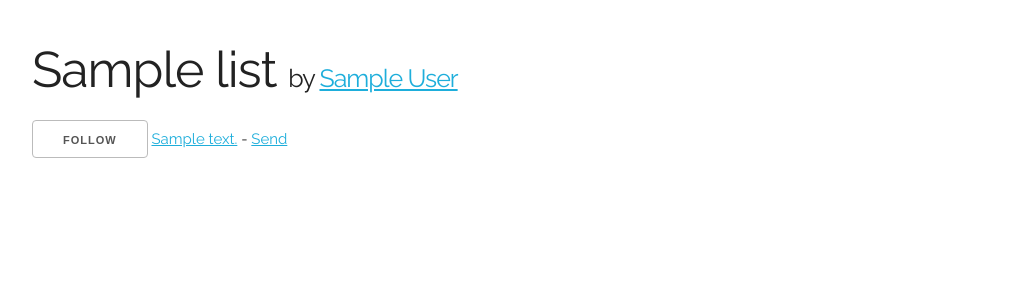
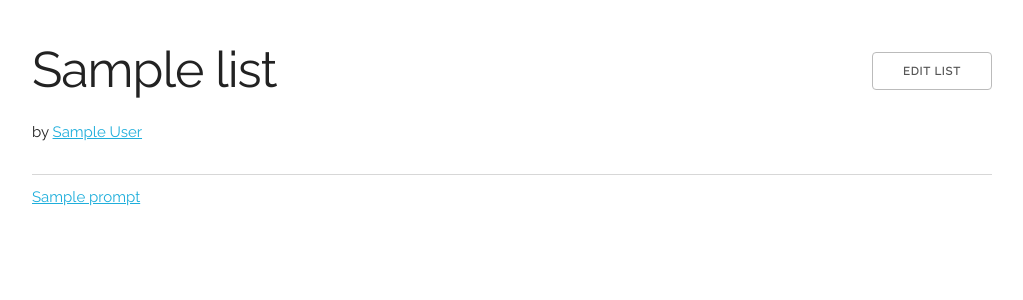
Before and after one commit to psiemens/storypost, a Django app: page /lists/1/ in a window 1280 px wide. Shown: the part 97-397 px from the top of the page, without its empty margins (128-1151 px from the left). Run offline with Django 3.2, Linux system fonts and the light colour scheme; a user stored in the database is signed in; tables that the repository leaves empty hold one stand-in row (values such as "Sample post").

Commit message:
mainly styling of profile and list views

```diff
--- a/codexapp/main/views.py
+++ b/codexapp/main/views.py
@@ -19,7 +19,6 @@ def register(request):
         form = RegistrationForm()
 
     context = {
-        'title': "Register",
         'form': form,
     }
 
@@ -82,11 +81,12 @@ def list_add(request):
             list = form.save(commit=False)
             list.user = user
             list.save()
-            return redirect(list_edit, list.id)
+            return redirect(list_view, list.id)
     else:
         form = ListForm()
 
     context = {
+        'title': 'Create a list',
         'form': form,
     }
 
@@ -101,10 +101,12 @@ def list_edit(request, id):
         form = ListForm(request.POST, instance=list)
         if form.is_valid():
             form.save()
+            return redirect(list_view, id)
     else:
         form = ListForm(instance=list)
 
     context = {
+        'title': 'Edit "%s"' % list.title,
         'form': form,
     }
 
@@ -181,7 +183,6 @@ def prompt_add_quick(request):
         form = PromptQuickForm()
 
     context = {
-        'title': "Create a prompt",
         'form': form,
     }
 
--- a/static/base.css
+++ b/static/base.css
@@ -118,3 +118,40 @@ form textarea {
 form select {
     min-width: 300px;
 }
+
+ul.listing {
+    list-style-type: none;
+    margin: 3rem 0 0 0;
+    border: 0;
+}
+
+ul.listing li {
+    border-top: 1px solid rgb(215, 215, 215);
+    padding: 10px 0;
+    margin: 0;
+}
+
+div.control {
+    text-align: right;
+}
+
+div.topbar {
+    height: 60px;
+    line-height: 60px;
+    margin-bottom: 2rem;
+}
+
+div.topbar h1 {
+    margin: 0;
+}
+
+.block-listing {
+    margin-top: 3rem;
+}
+
+.block-listing .block {
+    display: block;
+    border: 1px solid rgb(219, 219, 219);
+    border-radius: 5px;
+    padding: 20px;
+}
--- a/templates/base.html
+++ b/templates/base.html
@@ -24,8 +24,19 @@
                 </ul>
             </div>
         </header>
-
-        {% block content %}
+        {% block banner %}
+        {% endblock %}
+        <div class="row">
+            <div class="eight columns">
+            {% block left %}
+            {% endblock %}
+            </div>
+            <div class="four columns">
+            {% block right %}
+            {% endblock %}
+            </div>
+        </div>
+        {% block full %}
         {% endblock %}
     </div>
 
--- a/templates/list/index.html
+++ b/templates/list/index.html
@@ -1,6 +1,6 @@
 {% extends "base.html" %}
 
-{% block content %}
+{% block full %}
 
 <h1>Lists</h1>
 
--- a/templates/list/view.html
+++ b/templates/list/view.html
@@ -1,13 +1,30 @@
 {% extends "base.html" %}
 
-{% block content %}
 
-<h1>{{ list.title }} <span class="half-height">by <a href="{% url 'user_view' user.id %}">{{ codex_user.name }}</a></span></h1>
+{% block left %}
+<div class="topbar">
+<h1>{{ list.title }}</h1>
+</div>
+<span>by <a href="{% url 'user_view' user.id %}">{{ codex_user.name }}</a></span>
+{% endblock %}
 
-<button>Follow</button>
+{% block right %}
+<div class="control topbar">
+    {% if user.id == codex_user.auth_user.id %}
+    <a class="button" href="{% url 'list_edit' list_id %}">Edit List</a>
+    {% else %}
+    <a class="button" href="{% url 'list_subscribe' list_id %}">Subscribe</a>
+    {% endif %}
+</div>
+{% endblock %}
 
+{% block full %}
+<ul class="listing">
 {% for prompt in prompts %}
-    <a href="{% url 'prompt_view' list_id prompt.id %}">{{ prompt.message }}</a> - <a href="{% url 'prompt_send' list_id prompt.id %}">Send</a><br/>
+    <li>
+        <a href="{% url 'prompt_view' list_id prompt.id %}">{{ prompt.title }}</a>
+    </li>
 {% endfor %}
+</ul>
 
 {% endblock %}
--- a/templates/login.html
+++ b/templates/login.html
@@ -1,6 +1,6 @@
 {% extends "base.html" %}
 
-{% block content %}
+{% block left %}
 
 <form action="" method="post">
     {% csrf_token %}
--- a/templates/prompt/quick_add.html
+++ b/templates/prompt/quick_add.html
@@ -1,6 +1,7 @@
-{% extends "form.html" %}
+{% extends "base.html" %}
 
-{% block form %}
+{% block left %}
+<h1>Create a prompt</h1>
 <form method="post" action="">
     {% csrf_token %}
     <label>{{ form.title.label }}</label>
--- a/templates/register.html
+++ b/templates/register.html
@@ -1,6 +1,7 @@
-{% extends "form.html" %}
+{% extends "base.html" %}
 
-{% block form %}
+{% block content %}
+<h1>Register</h1>
 <form method="post" action="">
 {% csrf_token %}
 {{ form }}
```
Also changed, not shown: templates/form.html (deleted, +0 -10 lines), templates/list/edit.html (+8 -5 lines), templates/prompt/prompt.html (+8 -10 lines), templates/user/view.html (+19 -3 lines).
